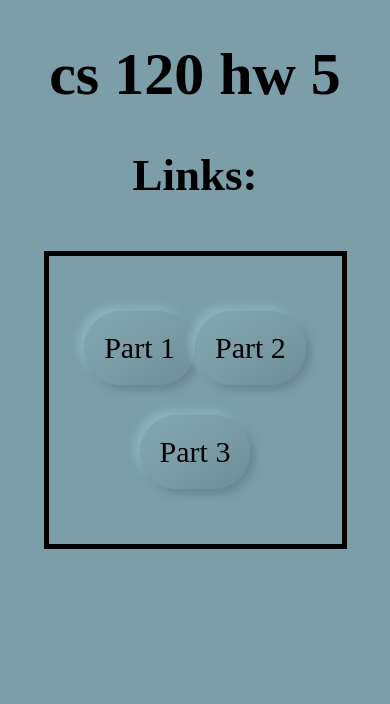
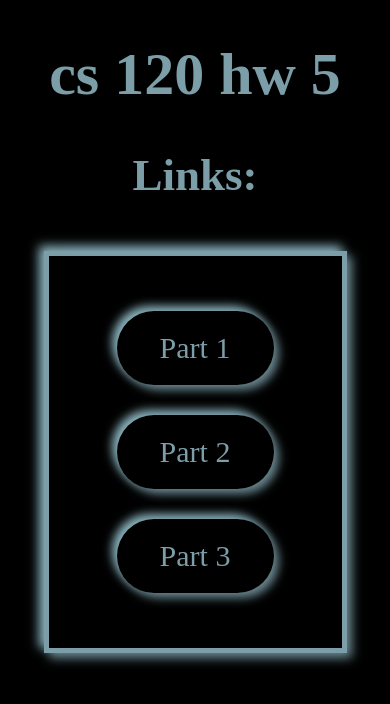
Before and after one commit to Skookuri/cs120hw5, a plain HTML site: page index.html in a window 390 px wide. Drawn offline with Linux system fonts and the light colour scheme.

Commit message:
Update index.html

```diff
--- a/index.html
+++ b/index.html
@@ -6,29 +6,30 @@
 	<title>Unit 2 Problem Set 3</title>
     <style>
 		body {
-      		background-color: #7B9EA8;
-      		color: #000000;
+      		background-color: #000000;
+      		color: #7B9EA8;
       		text-align: center;
       		font-size: 30px;
     	}
 
         a {
-        	color: #000000;
+        	color: #7B9EA8;
             text-decoration: none;
         }
 
     	li {
         	padding: 20px;
         	border-radius: 67px;
-			background: linear-gradient(145deg, #84a9b4, #6f8e97);
+
 			box-shadow:  5px 5px 10px #69868f,
              -5px -5px 10px #8db6c1;
     	}
 
 
     	li:hover {
-			background: linear-gradient(145deg, #6f8e97, #84a9b4);
         	cursor: pointer;
+            color: #fff;
+            transition: 0.3s;
     	}
 
     	ul {
@@ -46,11 +47,14 @@
 
     	div {
     		position: relative;
-			border: 5px solid #000000;
+			border: 5px solid #7B9EA8;
         	width: 600px;
         	text-align: center;
         	margin: auto;
         	padding: 10px;
+            box-shadow:  5px 5px 10px #69868f,
+             -5px -5px 10px #8db6c1;
+
     	}
 
     	h1 a:hover {
@@ -80,6 +84,10 @@
   			div {
         		width: 70vw;
         	}
+
+            li {
+            	width: 30vw;
+            }
 		}
 
    	 	@media only screen and (min-width: 165px) and (max-width: 240px) {
@@ -92,6 +100,18 @@
         	a {
     			font-size: 14vw;
   			}
+
+            li {
+            	width: auto;
+            }
+
+            h1 {
+            	font-size: 30vw;
+            }
+
+            h2 {
+            	font-size: 25vw;
+            }
 		}
 
     	@media only screen and (max-width: 240px) {
@@ -116,4 +136,3 @@
 	</ul>
 </div>
 </body>
-</html>
```
